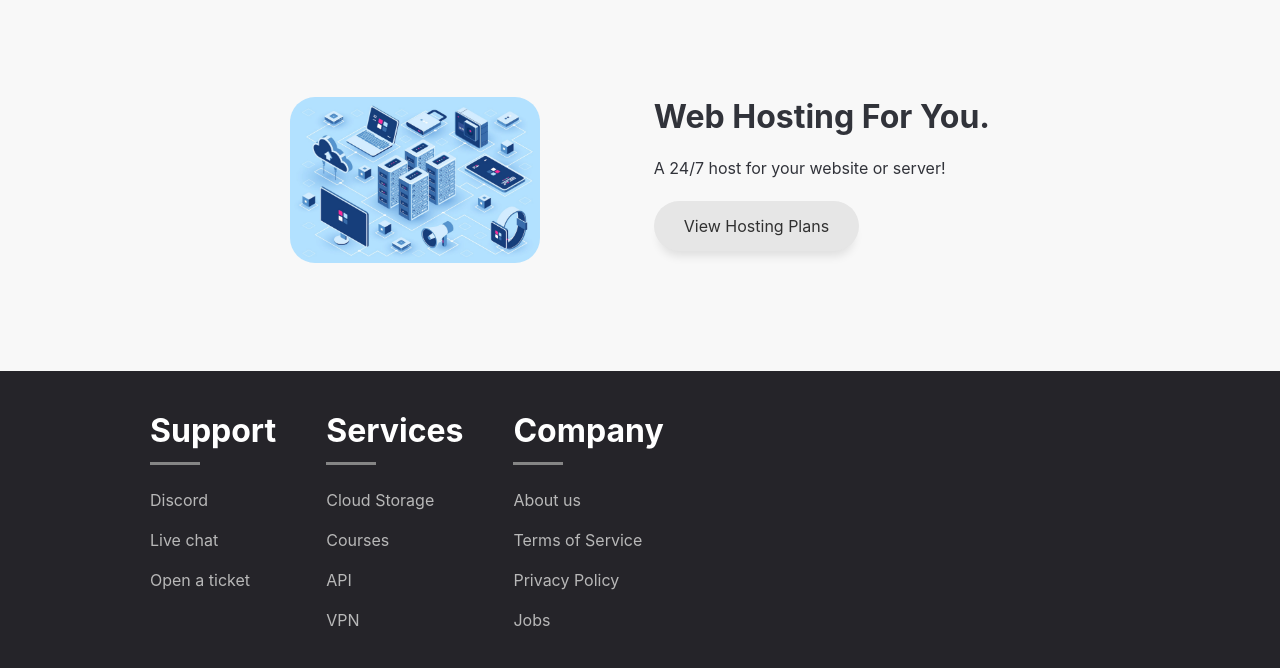
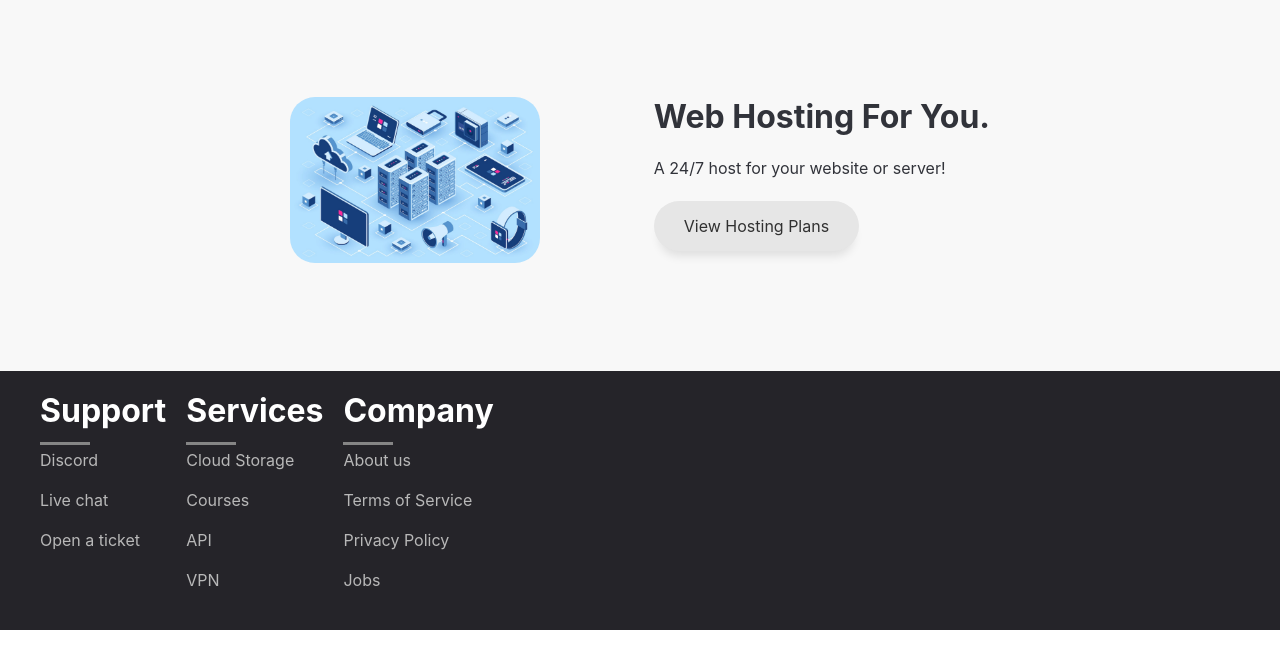
Before and after one commit to straight-code/hosting-frontend, a plain HTML site: page index.html in a window 1280 px wide. Shown: the part 2930-3598 px from the top of the page. After the commit the page ends 3560 px from the top, so only its background shows below. Drawn offline with Linux system fonts and the light colour scheme.

Commit message:
Update style.css

```diff
--- a/style.css
+++ b/style.css
@@ -507,18 +507,18 @@ footer{
     display:flex;
     flex-direction:row;
     width:calc(100% - 300px);
-    margin:40px auto;
+    margin:20px;
 }
 
 .footer-list{
-    margin-right:50px;
+    margin-left:20px;
 }
 
 .footer-list>ul{
     list-style:none;
     padding:0;
     margin:0;
-    margin-top:40px;
+    margin-top:20px;
 }
 
 .footer-list>ul>li{
```
